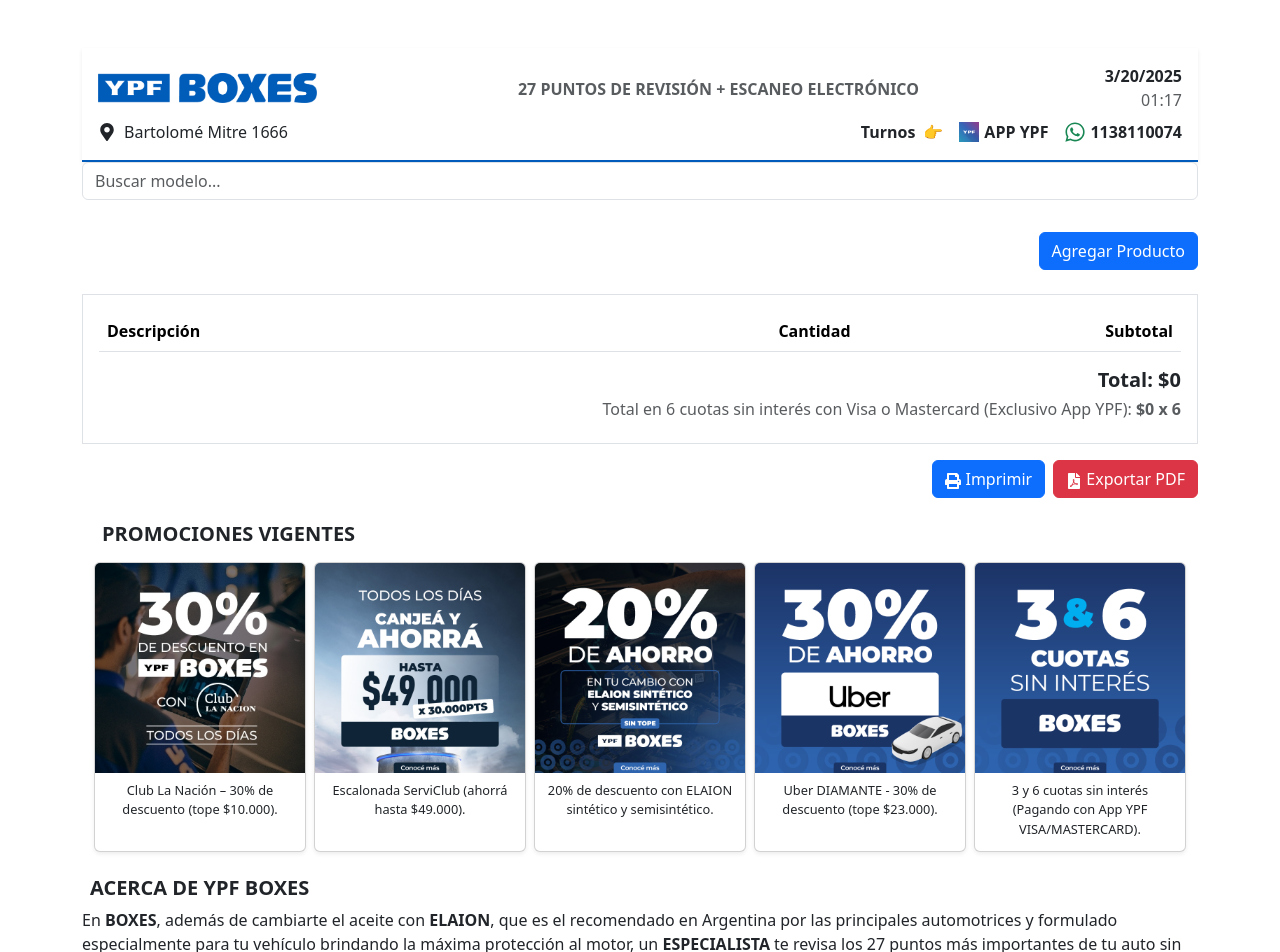
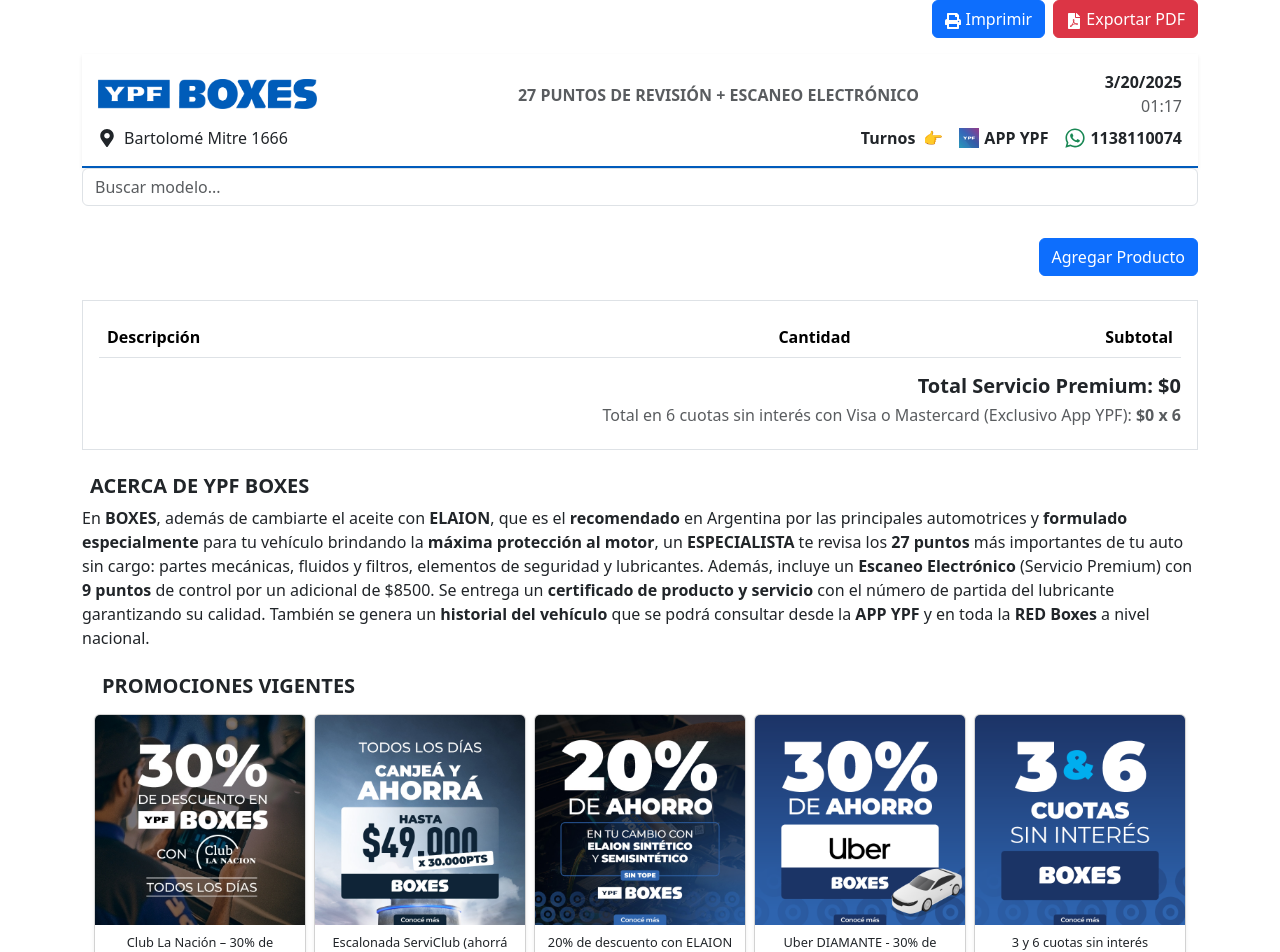
Before and after one commit to martincmr1/PresupuestadorBoxes, a React (Vite) app: page / in a window 1280 px wide. Shown: the top 952 px of the page. Built offline with nearby package versions, Linux system fonts and the light colour scheme.

Commit message:
printandpdf

```diff
--- a/src/App.jsx
+++ b/src/App.jsx
@@ -6,43 +6,100 @@
 import Promociones from './components/Promociones.jsx';
 import Diagnosticos from './components/Diagnosticos.jsx';
 import "./assets/css/styles.css";
-
-console.log("🚀 App.jsx está funcionando...");
+import { FaPrint, FaFilePdf } from "react-icons/fa";
+import html2pdf from "html2pdf.js";
 
 function App() {
   const [productos, setProductos] = useState([]);
   const [direccion, setDireccion] = useState(localStorage.getItem("direccion") || "Bartolomé Mitre 1666");
   const [telefono, setTelefono] = useState(localStorage.getItem("telefono") || "1138110074");
+  const [vehiculoSeleccionado, setVehiculoSeleccionado] = useState(null);
 
-  const presupuestoRef = useRef();
+  const exportRef = useRef();
 
   const actualizarDatos = (nuevaDireccion, nuevoTelefono) => {
     setDireccion(nuevaDireccion);
     setTelefono(nuevoTelefono);
   };
 
+  const prepararParaExportar = () => {
+    document.querySelectorAll(".ocultar-al-exportar").forEach((el) => (el.style.display = "none"));
+  };
+
+  const restaurarDespuesDeExportar = () => {
+    document.querySelectorAll(".ocultar-al-exportar").forEach((el) => (el.style.display = "block"));
+  };
+
+  // 🔹 Generar nombre dinámico para el archivo PDF con fecha y hora
+  const generarNombreArchivo = () => {
+    const ahora = new Date();
+    const fechaHora = ahora.toLocaleString('sv-SE', {
+      year: 'numeric',
+      month: '2-digit',
+      day: '2-digit',
+      hour: '2-digit',
+      minute: '2-digit'
+    }).replace(/[-:T\s]/g, '');
+
+    const modelo = vehiculoSeleccionado
+      ? `${vehiculoSeleccionado.marca}-${vehiculoSeleccionado.modelo}`.replace(/\s+/g, '-')
+      : 'Presupuesto';
+
+    return `${modelo}_${fechaHora}.pdf`;
+  };
+
+  // 🔹 Exportar a PDF con márgenes reducidos
+  const exportarPDF = () => {
+    prepararParaExportar();
+    setTimeout(() => {
+      const opt = {
+        margin: [2, 5, 2, 5], // 🔹 Márgenes aún más reducidos [top, left, bottom, right]
+        filename: generarNombreArchivo(),
+        html2canvas: { scale: 2 },
+        jsPDF: { unit: "mm", format: "a4", orientation: "portrait" },
+      };
+
+      html2pdf().set(opt).from(exportRef.current).save();
+      setTimeout(restaurarDespuesDeExportar, 500);
+    }, 300);
+  };
+
+  // 🔹 Función para imprimir sin margen extra
+  const imprimir = () => {
+    prepararParaExportar();
+    setTimeout(() => {
+      window.print();
+      setTimeout(restaurarDespuesDeExportar, 500);
+    }, 300);
+  };
+
   return (
-    <div className="container mt-5">
-      <Membrete direccion={direccion} telefono={telefono} />
-      <BuscarModelo setProductos={setProductos} />
-
-      {/* Presupuesto (mismo contenido exportado e impreso) */}
-      <div ref={presupuestoRef} className="presupuesto-print">
-        <ListaProductos
-          productos={productos}
-          setProductos={setProductos}
-          presupuestoRef={presupuestoRef}
-        />
+    <>
+      {/* Botones de acción (ocultos al imprimir/exportar) */}
+      <div className="text-end mb-3 ocultar-al-exportar container">
+        <button className="btn btn-primary me-2" onClick={imprimir}>
+          <FaPrint /> Imprimir
+        </button>
+        <button className="btn btn-danger" onClick={exportarPDF}>
+          <FaFilePdf /> Exportar PDF
+        </button>
       </div>
 
-      <Promociones />
-      <Diagnosticos />
+      {/* Contenido que se exporta a PDF e imprime */}
+      <div ref={exportRef} className="container mt-2 presupuesto-print">
+        <Membrete direccion={direccion} telefono={telefono} />
+        <BuscarModelo setProductos={setProductos} setVehiculoSeleccionado={setVehiculoSeleccionado} />
+        <ListaProductos productos={productos} setProductos={setProductos} />
 
-      {/* Configuración solo visible en pantalla */}
-      <div className="no-print">
-        <Configuracion actualizarDatos={actualizarDatos} />
+        <Diagnosticos />
+        <Promociones />
+
+        {/* Configuración se oculta tanto al imprimir como al exportar */}
+        <div className="no-print ocultar-al-exportar">
+          <Configuracion actualizarDatos={actualizarDatos} />
+        </div>
       </div>
-    </div>
+    </>
   );
 }
 
--- a/src/assets/css/styles.css
+++ b/src/assets/css/styles.css
@@ -72,3 +72,8 @@
       padding: 0.4rem !important;
     }
   }
+
+  .membrete {
+    padding-top: 0 !important;
+    margin-top: 0 !important;
+  }
--- a/src/components/BuscarModelo.jsx
+++ b/src/components/BuscarModelo.jsx
@@ -1,9 +1,9 @@
 import React, { useState, useEffect } from 'react';
 
-function BuscarModelo({ setProductos }) {
+function BuscarModelo({ setProductos, setVehiculoSeleccionado }) {
   const [modelos, setModelos] = useState([]);
   const [filtro, setFiltro] = useState('');
-  const [vehiculoSeleccionado, setVehiculoSeleccionado] = useState(null); // 🔹 Guarda el vehículo seleccionado
+  const [seleccionado, setSeleccionado] = useState(null);
 
   useEffect(() => {
     fetch('/services.json')
@@ -13,7 +13,8 @@
   }, []);
 
   const handleSelect = (modelo) => {
-    setVehiculoSeleccionado(modelo); // 🔹 Guarda el vehículo seleccionado
+    setSeleccionado(modelo);
+    setVehiculoSeleccionado(modelo); // ✅ importante para usarlo en App.jsx
 
     fetch('https://api-boxes-default-rtdb.firebaseio.com/productos.json')
       .then(res => res.json())
@@ -28,8 +29,8 @@
 
   return (
     <div className="mb-3">
-      {/* 🔹 Input de búsqueda que se oculta al imprimir */}
-      <div className="no-print">
+      {/* 🔻 Se oculta al imprimir/exportar */}
+      <div className="ocultar-al-exportar">
         <input
           type="text"
           className="form-control"
@@ -52,10 +53,10 @@
         </ul>
       </div>
 
-      {/* 🔹 Solo muestra "Vehículo:" seguido del modelo seleccionado */}
-      {vehiculoSeleccionado && (
-        <div className="vehiculo-seleccionado mt-3">
-          <p><strong>Vehículo:</strong> {vehiculoSeleccionado.marca} - {vehiculoSeleccionado.modelo}</p>
+      {/* ✅ Esto sí se imprime/exporta */}
+      {seleccionado && (
+        <div className="vehiculo-seleccionado mt-2">
+          <p><strong>Vehículo:</strong> {seleccionado.marca} - {seleccionado.modelo}</p>
         </div>
       )}
     </div>
--- a/src/components/Diagnosticos.jsx
+++ b/src/components/Diagnosticos.jsx
@@ -7,9 +7,9 @@
         <i className="bi bi-clipboard-check me-2"></i>ACERCA DE YPF BOXES
       </h5>
       <p className="mb-0 diagnostico-texto">
-        En <strong>BOXES</strong>, además de cambiarte el aceite con <strong>ELAION</strong>, que es el recomendado en Argentina por las principales automotrices y formulado especialmente para tu vehículo brindando la máxima protección al motor,
-        un <strong>ESPECIALISTA</strong> te revisa los 27 puntos más importantes de tu auto sin cargo: partes mecánicas, fluidos y filtros, elementos de seguridad y lubricantes. Además, incluye un <strong>Escaneo Electrónico</strong> (Servicio Premium) con 9 puntos de control por un adicional de $8500.
-        Se entrega un certificado de servicio con el número de partida del aceite, lo que garantiza la calidad del lubricante utilizado. También se genera un historial del vehículo que se podrá consultar desde la <strong>APP YPF</strong> y en toda la <strong>RED Boxes</strong> a nivel nacional.
+        En <strong>BOXES</strong>, además de cambiarte el aceite con <strong>ELAION</strong>, que es el <strong>recomendado</strong> en Argentina por las principales automotrices y <strong>formulado especialmente</strong> para tu vehículo brindando la <strong>máxima protección al motor</strong>,
+        un <strong>ESPECIALISTA</strong> te revisa los <strong>27 puntos</strong> más importantes de tu auto sin cargo: partes mecánicas, fluidos y filtros, elementos de seguridad y lubricantes. Además, incluye un <strong>Escaneo Electrónico</strong> (Servicio Premium) con <strong>9 puntos</strong> de control por un adicional de $8500.
+        Se entrega un <strong>certificado de producto y servicio</strong> con el número de partida del lubricante garantizando su calidad. También se genera un <strong>historial del vehículo</strong> que se podrá consultar desde la <strong>APP YPF</strong> y en toda la <strong>RED Boxes</strong> a nivel nacional.
       </p>
     </div>
   );
--- a/src/components/ListaProductos.jsx
+++ b/src/components/ListaProductos.jsx
@@ -1,32 +1,6 @@
 import React from "react";
-import { FaPrint, FaFilePdf } from "react-icons/fa";
-import html2pdf from "html2pdf.js";
 
-function ListaProductos({ productos, setProductos, presupuestoRef }) {
-  const prepararParaExportar = () => {
-    document.querySelectorAll(".ocultar-al-exportar").forEach((el) => (el.style.display = "none"));
-  };
-
-  const restaurarDespuesDeExportar = () => {
-    document.querySelectorAll(".ocultar-al-exportar").forEach((el) => (el.style.display = "block"));
-  };
-
-  const imprimirPresupuesto = () => {
-    prepararParaExportar();
-    setTimeout(() => {
-      window.print();
-      setTimeout(restaurarDespuesDeExportar, 500);
-    }, 300);
-  };
-
-  const exportarPDF = () => {
-    prepararParaExportar();
-    setTimeout(() => {
-      html2pdf().from(presupuestoRef.current).save("Presupuesto.pdf");
-      setTimeout(restaurarDespuesDeExportar, 500);
-    }, 300);
-  };
-
+function ListaProductos({ productos, setProductos }) {
   const total = productos.reduce((acc, p) => acc + (p.precio * (p.cantidad || 1)), 0);
   const totalCuotas = total / 6;
 
@@ -72,7 +46,6 @@
         </button>
       </div>
 
-      {/* Contenido exportable */}
       <div className="p-3 border bg-white mt-4 presupuesto-print-inner">
         <table className="table">
           <thead>
@@ -94,21 +67,11 @@
             ))}
           </tbody>
         </table>
-        <h5 className="text-end fw-bold">Total: ${total.toFixed(0)}</h5>
+        <h5 className="text-end fw-bold">Total Servicio Premium: ${total.toFixed(0)}</h5>
         <h6 className="text-end text-muted">
           Total en 6 cuotas sin interés con Visa o Mastercard (Exclusivo App YPF):
           <strong> ${totalCuotas.toFixed(0)} x 6</strong>
         </h6>
-      </div>
-
-      {/* Botones ocultos al exportar/imprimir */}
-      <div className="text-end my-3 ocultar-al-exportar no-print">
-        <button className="btn btn-primary me-2" onClick={imprimirPresupuesto}>
-          <FaPrint /> Imprimir
-        </button>
-        <button className="btn btn-danger" onClick={exportarPDF}>
-          <FaFilePdf /> Exportar PDF
-        </button>
       </div>
     </div>
   );
```
